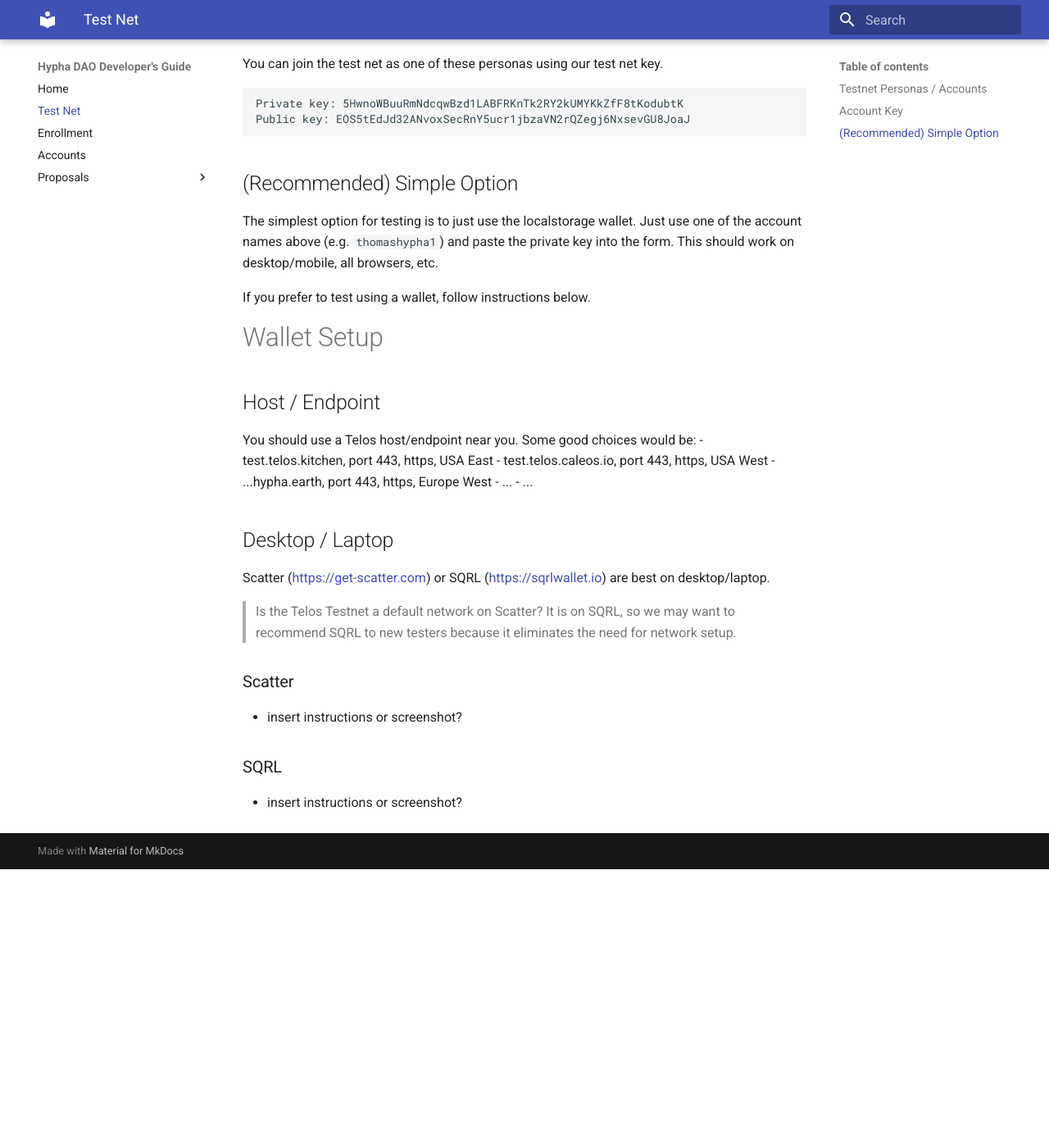
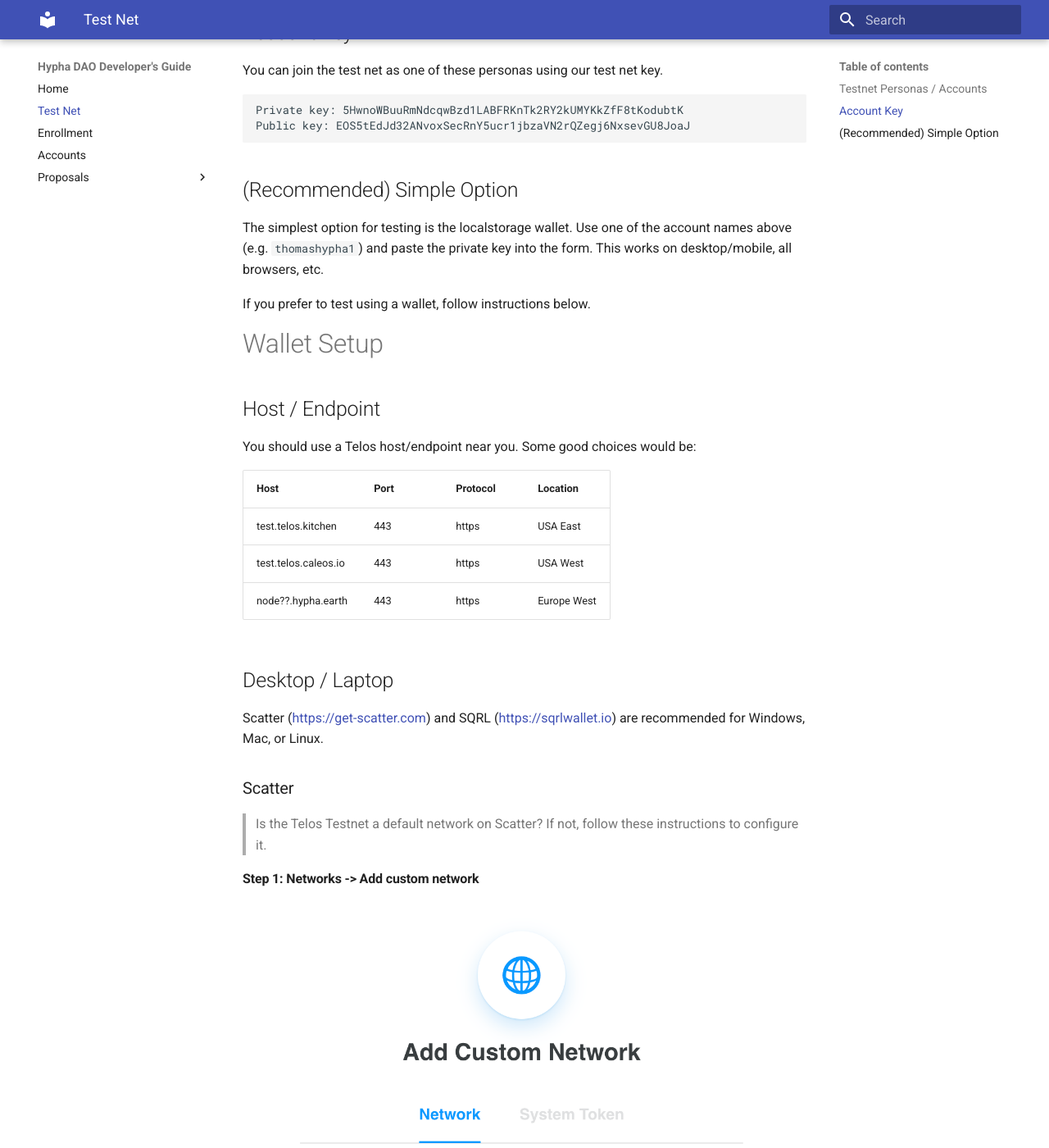
Before and after one commit to hypha-dao/dao-tech-docs, an MkDocs documentation site: the page built from docs/test-net.md, in a window 1280 px wide and 1400 px high, scrolled down 645 px. Shown: the whole window at 82% size. Built offline with MkDocs 1.6.1 and Material for MkDocs 9.7.7, drawn with Linux system fonts in a browser that asks for light colours; before the commit the page ends 1705 px from its top, so only the background shows below that; some of the changed text lies outside the part shown.

Commit message:
added testnet connection info

````diff
--- a/docs/test-net.md
+++ b/docs/test-net.md
@@ -1,6 +1,6 @@
+# Getting Started
 You can connect to the Hypha test net by using the URL: https://dao-dev.hypha.earth
 
-# Getting Started
 ## Testnet Personas / Accounts
 You can connect using one of our pretend personas below.
 
@@ -12,7 +12,6 @@ James    | jameshypha11 | TBD  | TBD
 Thomas   | thomashypha1 | TBD  | TBD
 Hayden   | haydenhypha1 | TBD  | TBD
 
-
 ## Account Key
 You can join the test net as one of these personas using our test net key.
 
@@ -22,25 +21,48 @@ Public key: EOS5tEdJd32ANvoxSecRnY5ucr1jbzaVN2rQZegj6NxsevGU8JoaJ
 ```
 
 ## (Recommended) Simple Option
-The simplest option for testing is to just use the localstorage wallet. Just use one of the account names above (e.g. ```thomashypha1```) and paste the private key into the form. This should work on desktop/mobile, all browsers, etc.
+The simplest option for testing is the localstorage wallet. Use one of the account names above (e.g. ```thomashypha1```) and paste the private key into the form. This works on desktop/mobile, all browsers, etc.
 
 If you prefer to test using a wallet, follow instructions below.
 
 # Wallet Setup
 ## Host / Endpoint
 You should use a Telos host/endpoint near you. Some good choices would be:
-- test.telos.kitchen, port 443, https, USA East
-- test.telos.caleos.io, port 443, https, USA West
-- ...hypha.earth, port 443, https, Europe West
-- ...
-- ...
+
+Host    | Port | Protocol | Location
+--------|------|----------|---------
+test.telos.kitchen | 443 | https | USA East
+test.telos.caleos.io | 443 | https | USA West
+node??.hypha.earth | 443 | https | Europe West
 
 ## Desktop / Laptop
-Scatter (https://get-scatter.com) or SQRL (https://sqrlwallet.io) are best on desktop/laptop.
-
-> Is the Telos Testnet a default network on Scatter?  It is on SQRL, so we may want to recommend SQRL to new testers because it eliminates the need for network setup.
+Scatter (https://get-scatter.com) and SQRL (https://sqrlwallet.io) are recommended for Windows, Mac, or Linux.
 
 ### Scatter
-- insert instructions or screenshot?
+> Is the Telos Testnet a default network on Scatter?  If not, follow these instructions to configure it.
+
+#### Step 1: Networks -> Add custom network
+![scatter add network telos test](../img/scatter-add-network-telos-test.png)
+Click the world icon to load the chain ID to confirm connectivity.
+
+![scatter add network chain id](../img/scatter-add-network-chain-id.png)
+#### Step 2: Click the System Token tab to configure the TLOS token.
+![scatter add network custom token](../img/scatter-add-network-custom-token.png)
+#### Step 3: Wallets -> Import Key -> Text -> Import your Private Key
+Paste the private key above:
+![scatter import private key](../img/scatter-import-private-key.png)
+List of accounts found by the key:
+![scatter import key accounts](../img/scatter-import-key-accounts.png)
+#### Step 4: Change the Keypair Name
+Click the ```...``` button, and select Edit Name.
+![scatter import key actions](../img/scatter-import-key-actions.png)
+
+Rename the Keypair to "Hypha DAO Test Accounts", click Okay
+![scatter import change keypair name](../img/scatter-import-change-keypair-name.png)
+#### Step 5: Open a browser to https://dao-dev.hypha.earth
+
 ### SQRL
-- insert instructions or screenshot?
+- insert instructions/screenshots
+
+## Mobile
+- insert instructions/screenshots
````
Also changed, not shown: docs/img/scatter-add-network-chain-id.png (added), docs/img/scatter-add-network-custom-token.png (added), docs/img/scatter-add-network-telos-test.png (added), docs/img/scatter-import-change-keypair-name.png (added), docs/img/scatter-import-key-accounts.png (added), docs/img/scatter-import-key-actions.png (added), docs/img/scatter-import-private-key.png (added), 2 other files.
